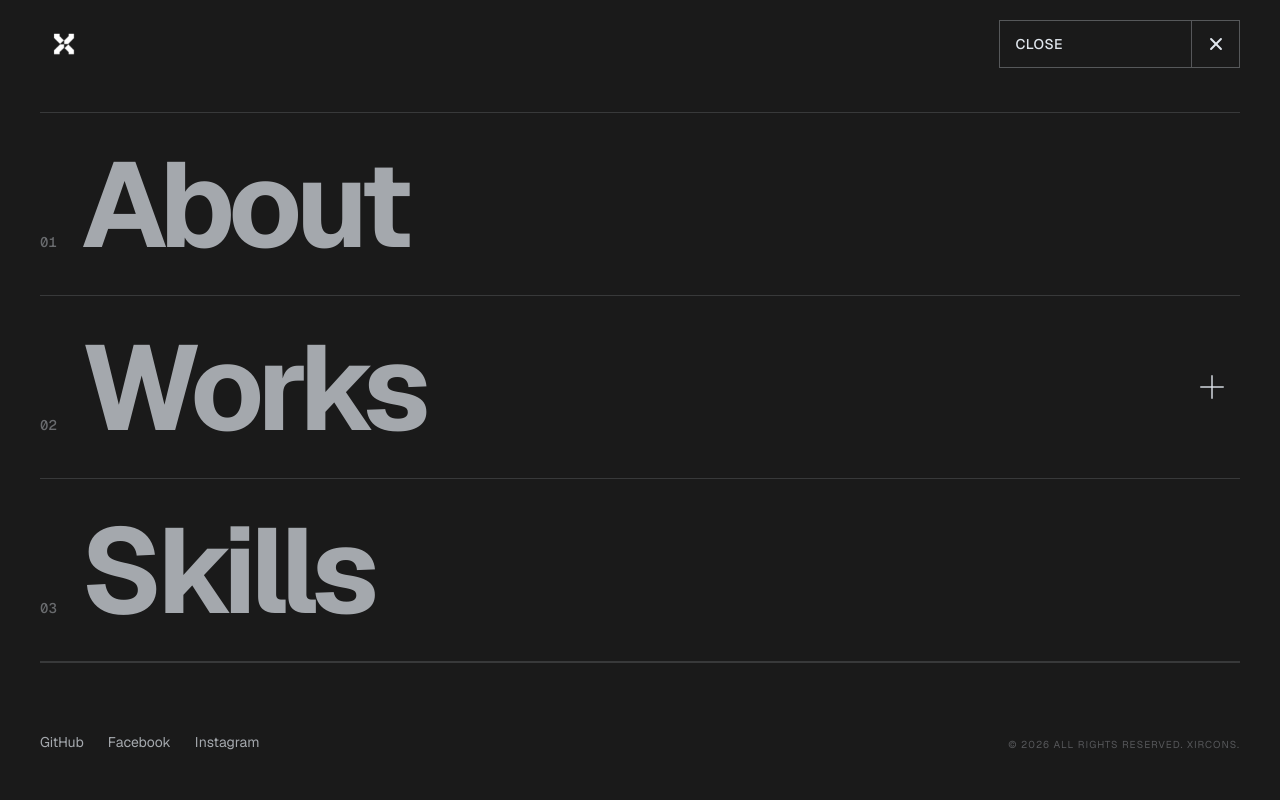
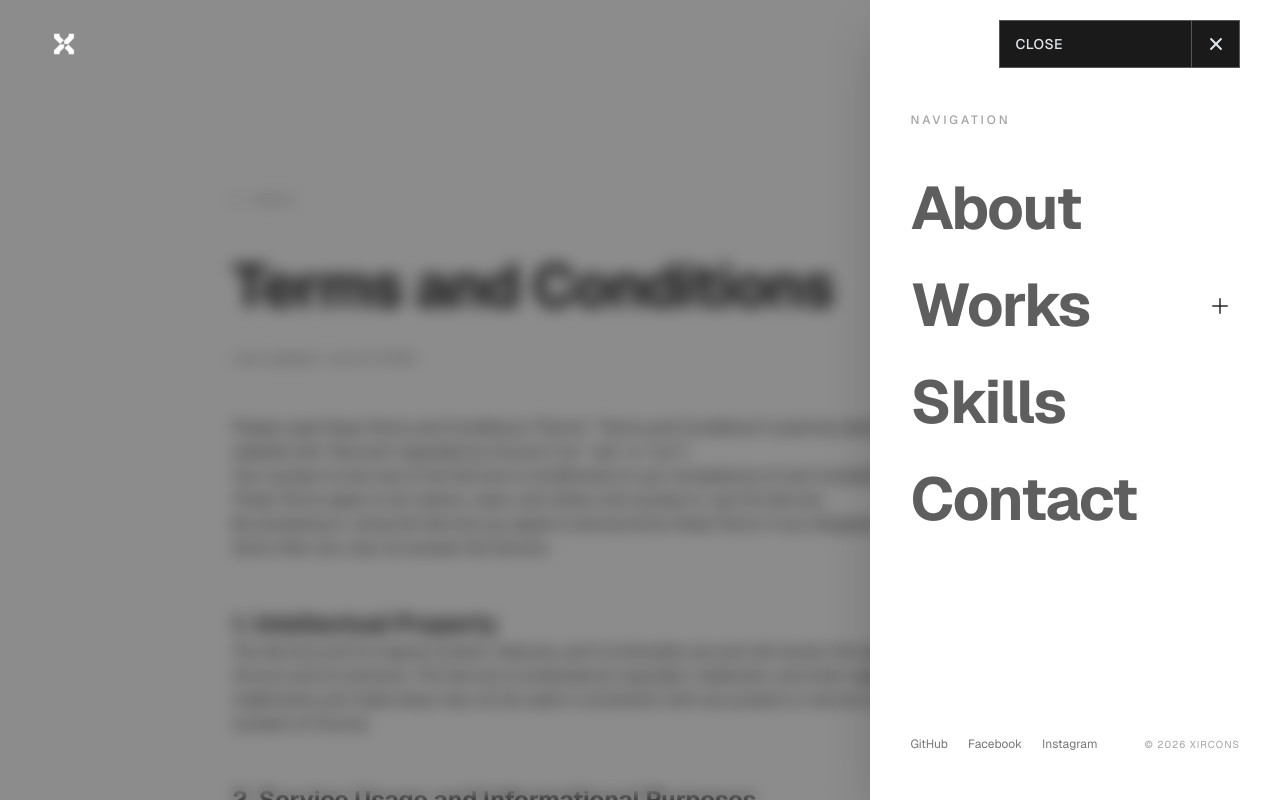
Before and after one commit to xircons/xircons.dev, a Next.js app: page /terms in a window 1280 px wide. Both pictures are taken after a click on the button "MENU". Shown: the top 800 px of the page. Built offline with nearby package versions, Linux system fonts and the light colour scheme.

Commit message:
style: update Navbar and interaction states

```diff
--- a/src/components/Navbar.tsx
+++ b/src/components/Navbar.tsx
@@ -3,7 +3,6 @@
 import Image from "next/image";
 import Link from "next/link";
 import { useState, useEffect } from "react";
-import { useRouter } from "next/navigation";
 import { projects } from "@/data/projects";
 
 const WORK_LINKS = [...projects]
@@ -31,6 +30,7 @@ const NAV = [
   { code: "01", label: "About", href: "/#about" },
   { code: "02", label: "Works", href: "/#works" },
   { code: "03", label: "Skills", href: "/#skills" },
+  { code: "04", label: "Contact", href: "/contact" },
 ];
 
 const CONNECT = [
@@ -39,12 +39,13 @@ const CONNECT = [
   { label: "Instagram", href: "https://www.instagram.com/pppwtk" },
 ];
 
+const EMAIL = "admin@turnpro.dev";
+
 export default function Navbar() {
   const [isLight, setIsLight] = useState(false);
   const [mounted, setMounted] = useState(false);
   const [open, setOpen] = useState(false);
   const [worksOpen, setWorksOpen] = useState(false);
-  const router = useRouter();
   const year = new Date().getFullYear();
 
   useEffect(() => {
@@ -88,16 +89,33 @@ export default function Navbar() {
   }, [open]);
 
   const buttonTheme = open
-    ? "border-[#E0E6ED]/30 bg-[#1A1A1A] text-[#E0E6ED]"
+    ? "border-border/30 bg-fg text-border"
     : isLight
       ? "border-white/40 bg-bg text-fg"
       : "border-border/80 bg-fg text-bg";
+
+  const closeMenu = () => {
+    setOpen(false);
+  };
+
+  const handleAnchorClick = (href: string) => (e: React.MouseEvent) => {
+    closeMenu();
+    if (window.location.pathname === "/" && href.startsWith("/#")) {
+      e.preventDefault();
+      const targetId = href.replace("/#", "");
+      const target = document.getElementById(targetId);
+      if (target) {
+        target.scrollIntoView({ behavior: "smooth", block: "start" });
+        window.history.pushState(null, "", href);
+      }
+    }
+  };
 
   return (
     <>
       <Link
         href="/"
-        className={`fixed left-4 top-4 z-[60] block h-8 w-20 shrink-0 sm:left-6 sm:top-6 sm:h-10 sm:w-24 lg:left-10 lg:top-5 lg:h-12 lg:w-28 ${mounted ? "hero-enter" : "hero-enter-start"}`}
+        className={`fixed left-4 top-4 z-[70] block h-8 w-20 shrink-0 sm:left-6 sm:top-6 sm:h-10 sm:w-24 lg:left-10 lg:top-5 lg:h-12 lg:w-28 ${mounted ? "hero-enter" : "hero-enter-start"}`}
         style={{ "--enter-y": "-16px" } as React.CSSProperties}
       >
         <Image
@@ -124,7 +142,7 @@ export default function Navbar() {
         aria-expanded={open}
         onClick={() => setOpen((v) => !v)}
         style={{ "--enter-x": "24px" } as React.CSSProperties}
-        className={`group fixed right-4 top-4 z-[60] flex h-10 cursor-pointer items-stretch border transition-colors duration-300 sm:right-6 sm:top-5 sm:h-12 lg:right-10 lg:top-5 ${mounted ? "hero-enter" : "hero-enter-start"} ${buttonTheme}`}
+        className={`group fixed right-4 top-4 z-[70] flex h-10 cursor-pointer items-stretch border transition-colors duration-300 sm:right-6 sm:top-5 sm:h-12 lg:right-10 lg:top-5 ${mounted ? "hero-enter" : "hero-enter-start"} ${buttonTheme}`}
       >
         <span className="hidden items-center pl-4 pr-32 text-sm font-medium uppercase tracking-wide sm:flex">
           {open ? "Close" : "Menu"}
@@ -135,46 +153,40 @@ export default function Navbar() {
         </span>
       </button>
 
-      <div
+      <button
+        type="button"
+        aria-label="Close menu"
+        tabIndex={-1}
+        onClick={closeMenu}
+        className={`fixed inset-0 z-40 cursor-default bg-fg/50 backdrop-blur-sm transition-opacity duration-500 ${open ? "opacity-100" : "pointer-events-none opacity-0"}`}
+      />
+
+      <aside
         aria-hidden={!open}
-        className={`fixed inset-0 z-50 h-full w-full bg-[#1A1A1A] text-[#E0E6ED] transition-transform duration-500 ease-[cubic-bezier(0.76,0,0.24,1)] ${open ? "translate-x-0" : "translate-x-full"}`}
+        className={`fixed right-0 top-0 z-50 flex h-full w-full flex-col bg-white text-fg shadow-2xl transition-transform duration-500 ease-[cubic-bezier(0.76,0,0.24,1)] sm:w-[70vw] md:w-[50vw] lg:w-[38vw] xl:w-[32vw] ${open ? "translate-x-0" : "translate-x-full"}`}
       >
-        <div className="flex h-full w-full flex-col justify-between px-5 pt-24 pb-8 lg:px-10 lg:pt-28 lg:pb-12">
-          <nav className="flex min-h-0 flex-1 flex-col overflow-y-auto">
-            {NAV.map((item, i) => {
+        <div className="flex h-full w-full flex-col justify-between overflow-y-auto px-6 pb-8 pt-24 sm:px-8 sm:pt-28 lg:px-10 lg:pb-12">
+          <div>
+            <h2 className="mb-8 text-xs font-medium uppercase tracking-[0.25em] text-fg/40">
+              Navigation
+            </h2>
+            <nav className="flex flex-col">
+              {NAV.map((item) => {
                 const isWorks = item.label === "Works";
                 return (
-                <div
-                  key={item.label}
-                  className={`border-t border-[#E0E6ED]/15 ${i === NAV.length - 1 && !isWorks ? "border-b" : ""}`}
+                  <div key={item.label}>
+                    <div className="group flex items-center justify-between gap-4">
+                      <Link
+                        href={item.href}
+                        onClick={item.href.startsWith("/#") ? handleAnchorClick(item.href) : closeMenu}
+                        className={`flex flex-1 items-baseline gap-4 text-fg/70 transition-colors duration-500 group-hover:text-fg ${worksOpen ? "py-3" : "py-5"}`}
                       >
-                  <div className="flex items-center justify-between gap-5">
-                    <a
-                      href={item.href}
-                      onClick={(e) => {
-                        setOpen(false);
-                        document.body.style.overflow = "";
-                        if (window.location.pathname === "/") {
-                          e.preventDefault();
-                          const targetId = item.href.replace("/#", "");
-                          const target = document.getElementById(targetId);
-                          if (target) {
-                            target.scrollIntoView({ behavior: "smooth", block: "start" });
-                            window.history.pushState(null, "", item.href);
-                          }
-                        }
-                      }}
-                      className={`group flex flex-1 items-baseline gap-6 text-[#E0E6ED]/70 transition-all duration-500 ease-out hover:text-[#E0E6ED] ${worksOpen ? "py-3 lg:py-5" : "py-6 lg:py-10"}`}
-                    >
-                      <span className="font-mono text-xs font-medium text-[#E0E6ED]/40 transition-colors duration-500 group-hover:text-[#E0E6ED]/60 sm:text-sm">
-                        {item.code}
-                      </span>
                         <span
-                        className={`font-bold leading-[0.85] tracking-tighter transition-all duration-500 ease-out group-hover:translate-x-4 ${worksOpen ? "text-[clamp(2rem,5vw,3.5rem)]" : "text-[clamp(3rem,10vw,7.5rem)]"}`}
+                          className={`font-bold leading-[0.95] tracking-tight transition-all duration-500 ease-out group-hover:translate-x-2 ${worksOpen ? "text-3xl sm:text-4xl" : "text-4xl sm:text-5xl lg:text-6xl"}`}
                         >
                           {item.label}
                         </span>
-                    </a>
+                      </Link>
 
                       {isWorks && (
                         <button
@@ -182,11 +194,11 @@ export default function Navbar() {
                           aria-label={worksOpen ? "Collapse projects" : "Expand projects"}
                           aria-expanded={worksOpen}
                           onClick={() => setWorksOpen((v) => !v)}
-                        className="relative grid h-14 w-14 shrink-0 cursor-pointer place-items-center text-[#E0E6ED]/70 transition-colors hover:text-[#E0E6ED]"
+                          className="relative grid h-10 w-10 shrink-0 cursor-pointer place-items-center text-fg/70 transition-colors hover:border-fg/60 hover:text-fg"
                         >
-                        <span className="absolute h-0.5 w-6 rounded-full bg-current" />
+                          <span className="absolute h-0.5 w-4 rounded-full bg-current" />
                           <span
-                          className={`absolute h-0.5 w-6 rounded-full bg-current transition-transform duration-500 ease-out ${worksOpen ? "rotate-0" : "rotate-90"}`}
+                            className={`absolute h-0.5 w-4 rounded-full bg-current transition-transform duration-500 ease-out ${worksOpen ? "rotate-0" : "rotate-90"}`}
                           />
                         </button>
                       )}
@@ -198,34 +210,31 @@ export default function Navbar() {
                         style={{ gridTemplateRows: worksOpen ? "1fr" : "0fr" }}
                       >
                         <div className="overflow-hidden">
-                        <ul className="mb-4 ml-5 flex flex-col lg:ml-6">
+                          <ul className="mb-4 ml-4 flex flex-col border-l border-fg/10 pl-4">
                             {WORK_LINKS.map((work) => (
                               <li key={work.slug}>
                                 <Link
                                   href={`/project/${work.slug}`}
-                                onClick={() => {
-                                  setOpen(false);
-                                  document.body.style.overflow = "";
-                                }}
-                                className="group flex items-center justify-between gap-4 py-2.5 pl-6 pr-4 transition-colors duration-500 hover:bg-[#E0E6ED]/5 lg:py-3 lg:pl-10 lg:pr-6"
+                                  onClick={closeMenu}
+                                  className="group flex items-center justify-between gap-4 py-2 pr-2 transition-colors duration-300"
                                 >
-                                <span className="flex items-baseline gap-2 sm:gap-2">
-                                  <span className="font-mono text-xs font-medium text-[#E0E6ED]/40 transition-colors duration-500 group-hover:text-[#E0E6ED]/60">
-                                    P{String(work.id).padStart(3, "0")} /
+                                  <span className="flex items-baseline gap-2">
+                                    <span className="font-mono text-xs font-medium text-fg/40 transition-colors duration-300 group-hover:text-fg/70">
+                                      P{String(work.id).padStart(3, "0")}
                                     </span>
-                                  <span className="text-base font-medium text-[#E0E6ED]/70 transition-colors duration-500 group-hover:text-[#E0E6ED] lg:text-lg">
+                                    <span className="text-sm font-medium text-fg/70 transition-colors duration-300 group-hover:text-fg">
                                       {work.label}
                                     </span>
                                   </span>
                                   <svg
-                                  width="16"
-                                  height="16"
+                                    width="14"
+                                    height="14"
                                     viewBox="0 0 24 24"
                                     fill="none"
                                     stroke="currentColor"
                                     strokeWidth="1.5"
                                     aria-hidden="true"
-                                  className="shrink-0 -translate-x-1 text-[#E0E6ED]/40 opacity-0 transition-all duration-300 group-hover:translate-x-0 group-hover:opacity-100"
+                                    className="shrink-0 -translate-x-1 text-fg/40 opacity-0 transition-all duration-300 group-hover:translate-x-0 group-hover:opacity-100"
                                   >
                                     <path d="M5 12h14M13 6l6 6-6 6" strokeLinecap="round" strokeLinejoin="round" />
                                   </svg>
@@ -239,31 +248,31 @@ export default function Navbar() {
                   </div>
                 );
               })}
-            <div className="border-b border-[#E0E6ED]/15" />
             </nav>
+          </div>
 
-          <div className="flex flex-wrap items-end justify-between gap-6">
-            <div className="flex flex-col gap-2">
-              <div className="flex flex-wrap gap-x-6 gap-y-2">
+          <div className="mt-12 flex flex-col gap-8">
+            <div className="flex flex-wrap items-center justify-between gap-4 pt-6">
+              <div className="flex flex-wrap gap-x-5 gap-y-2 text-xs">
                 {CONNECT.map((link) => (
                   <a
                     key={link.label}
                     href={link.href}
                     target="_blank"
                     rel="noopener noreferrer"
-                    className="text-sm text-[#E0E6ED]/70 transition-colors hover:text-[#E0E6ED]"
+                    className="text-fg/60 transition-colors hover:text-fg"
                   >
                     {link.label}
                   </a>
                 ))}
               </div>
-            </div>
-            <span className="text-[10px] uppercase tracking-widest text-[#E0E6ED]/30">
-              <span>© {year} All Rights Reserved. XIRCONS.</span>
+              <span className="text-[10px] uppercase tracking-widest text-fg/40">
+                © {year} XIRCONS
               </span>
             </div>
           </div>
         </div>
+      </aside>
     </>
   );
 }
```
Lines whose indentation alone changed are shown as unchanged.
